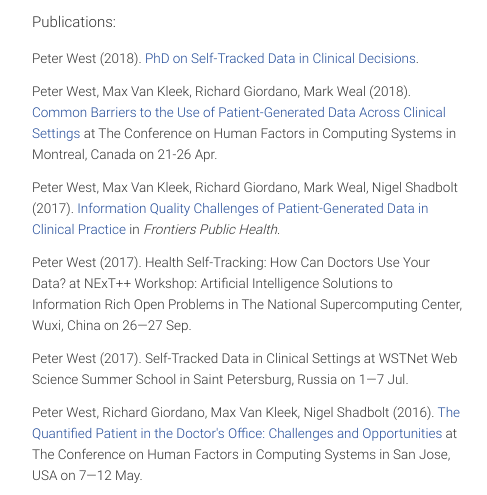
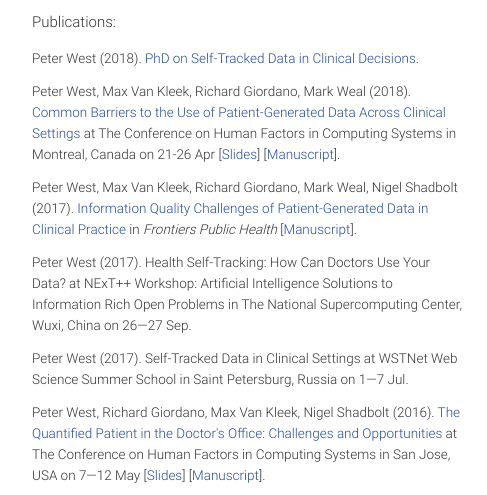
Before and after one commit to FlamingTempura/website, a website: page index.html in a window 1280 px wide. Shown: the part 424-919 px from the top of the page, 178-665 px from the left. Drawn offline with Linux system fonts and the light colour scheme.

Commit message:
added slides and papers

```diff
--- a/index.html
+++ b/index.html
@@ -66,11 +66,11 @@
 
 			<ul class="list content">
 				<li>Peter West (2018). <a href="/media/phd-synopsis.html">PhD on Self-Tracked Data in Clinical Decisions</a>.</li>
-				<li>Peter West, Max Van Kleek, Richard Giordano, Mark Weal (2018). <a href="http://dx.doi.org/10.1145/3173574.3174058">Common Barriers to the Use of Patient-Generated Data Across Clinical Settings</a> at The Conference on Human Factors in Computing Systems in Montreal, Canada on 21-26 Apr.</li>
-				<li>Peter West, Max Van Kleek, Richard Giordano, Mark Weal, Nigel Shadbolt (2017). <a href="http://dx.doi.org/10.3389/fpubh.2017.00284">Information Quality Challenges of Patient-Generated Data in Clinical Practice</a> in <em>Frontiers Public Health</em>.</li>
+				<li>Peter West, Max Van Kleek, Richard Giordano, Mark Weal (2018). <a href="http://dx.doi.org/10.1145/3173574.3174058">Common Barriers to the Use of Patient-Generated Data Across Clinical Settings</a> at The Conference on Human Factors in Computing Systems in Montreal, Canada on 21-26 Apr [<a href="/media/slides-chi18.pdf">Slides</a>] [<a href="/media/manuscript-chi18.pdf">Manuscript</a>].</li>
+				<li>Peter West, Max Van Kleek, Richard Giordano, Mark Weal, Nigel Shadbolt (2017). <a href="http://dx.doi.org/10.3389/fpubh.2017.00284">Information Quality Challenges of Patient-Generated Data in Clinical Practice</a> in <em>Frontiers Public Health</em> [<a href="/media/manuscript-frontiers17.pdf">Manuscript</a>].</li>
 				<li>Peter West (2017). Health Self-Tracking: How Can Doctors Use Your Data? at NExT++ Workshop: Artificial Intelligence Solutions to Information Rich Open Problems in The National Supercomputing Center, Wuxi, China on 26&mdash;27 Sep.</li>
 				<li>Peter West (2017). Self-Tracked Data in Clinical Settings at WSTNet Web Science Summer School in Saint Petersburg, Russia on 1&mdash;7 Jul.</li>
-				<li>Peter West, Richard Giordano, Max Van Kleek, Nigel Shadbolt (2016). <a href="http://dx.doi.org/10.1145/2858036.2858445">The Quantified Patient in the Doctor's Office: Challenges and Opportunities</a> at The Conference on Human Factors in Computing Systems in San Jose, USA on 7&mdash;12 May.</li>
+				<li>Peter West, Richard Giordano, Max Van Kleek, Nigel Shadbolt (2016). <a href="http://dx.doi.org/10.1145/2858036.2858445">The Quantified Patient in the Doctor's Office: Challenges and Opportunities</a> at The Conference on Human Factors in Computing Systems in San Jose, USA on 7&mdash;12 May [<a href="/media/slides-chi16.pdf">Slides</a>] [<a href="/media/manuscript-chi16.pdf">Manuscript</a>].</li>
 				<li>Peter West, Richard Giordano, Max Van Kleek (2015). The Quantified Self and clinical decision making: understanding clinical decision bias and errors when using quantified self data (talk) at Health Services Research Network Symposium in Nottingham, UK on 13&mdash;14 Jul.</li>
 				<li>Peter West, Richard Giordano, Max Van Kleek, Jeff Vass (2015). The quantified self and clinical decision making (talk) at King's Fund Digital Health and Care Congress in London, UK on 16&mdash;17 June.</li>
 				<li>Peter West (2014). <a href="/media/wsp.pdf">Clinical Decision Making with Data (Masters Thesis)</a>.</li>
```
Also changed, not shown: src/build-homepage.js (+6 -4 lines), 6 other files.
